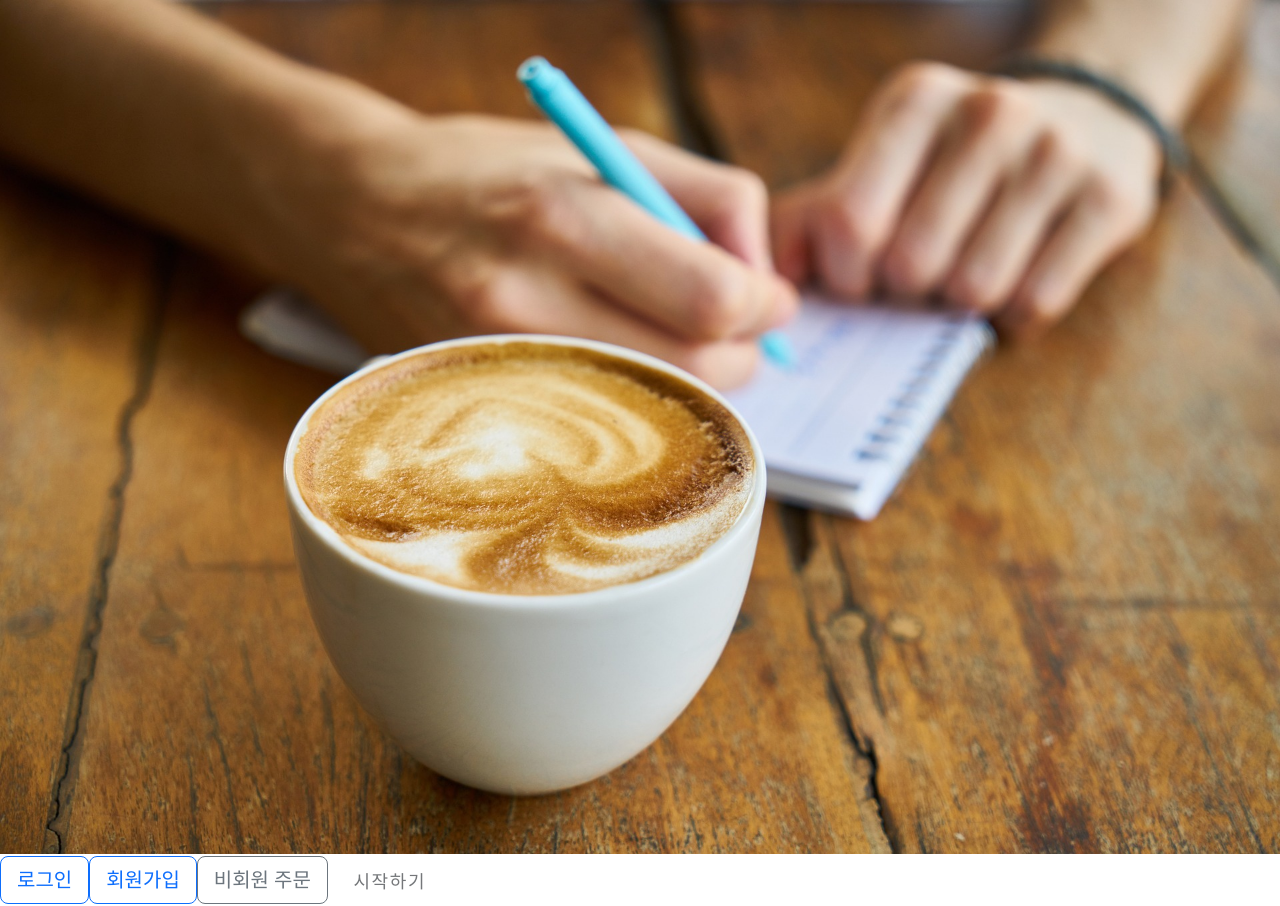
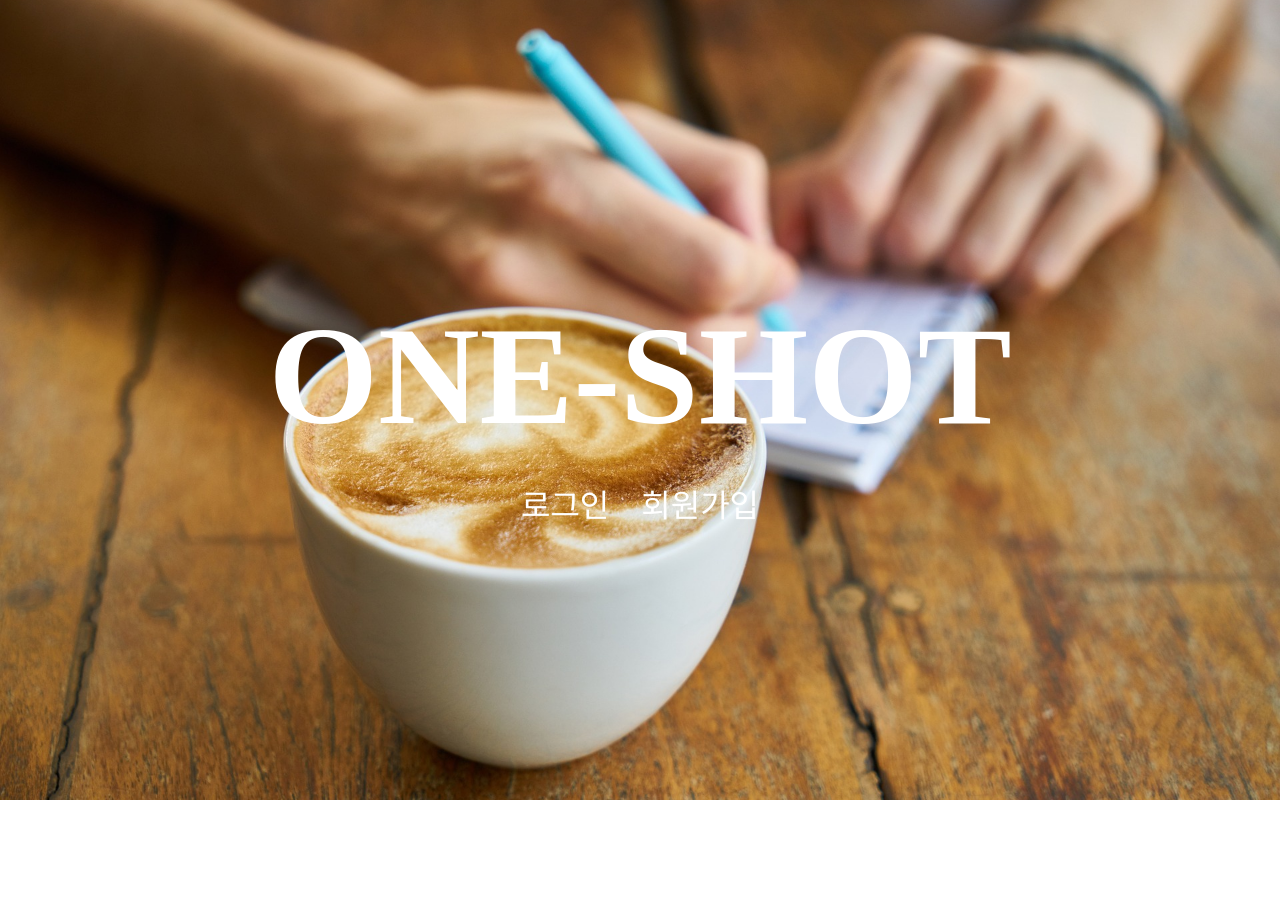
Before and after one commit to nijesmik/ONE-SHOT, a Vue app in the folder OneShot_Vue/: page / in a window 1280 px wide. After the commit the page ends 800 px from the top, so only its background shows below. Built offline with nearby package versions, Linux system fonts and the light colour scheme; a web font is replaced by a local one.

Commit message:
Fix(FE): 로그인 상태에 따라 보여지는 메뉴가 달라지도록 수정 (#46)

```diff
--- a/OneShot_Vue/src/views/HomeView.vue
+++ b/OneShot_Vue/src/views/HomeView.vue
@@ -1,19 +1,66 @@
 <template>
-	<v-img src="/src/assets/coffee.jpg"></v-img>
-	<router-link :to="{ name: 'login' }" class="btn btn-outline-primary btn-lg"
-		>로그인</router-link
-	>
-	<router-link :to="{ name: 'signup' }" class="btn btn-outline-primary btn-lg"
-		>회원가입</router-link
-	>
-	<router-link
-		:to="{ name: 'order-brand' }"
-		class="btn btn-outline-secondary btn-lg"
-		>비회원 주문</router-link
-	>
-	<v-btn size="x-large" variant="plain" class="w-15">시작하기</v-btn>
+	<div class="background">
+		<div class="title">ONE-SHOT</div>
+		<div class="menu">
+			<template v-if="!login">
+				<router-link :to="{ name: 'login' }">로그인</router-link>
+				<router-link :to="{ name: 'signup' }">회원가입</router-link>
+			</template>
+			<template v-else>
+				<router-link :to="{ name: 'order-brand' }">주문 하기</router-link>
+			</template>
+		</div>
+	</div>
 </template>
 <!-- --------------------------------------------------------------- -->
-<script setup></script>
+<script setup>
+import { ref } from 'vue';
+const islogin = () => {
+	if (localStorage.getItem("token")) {
+		return true;
+	}
+	return false;
+};
+const login = ref(islogin());
+
+</script>
 <!-- --------------------------------------------------------------- -->
-<style scoped></style>
+<style scoped>
+.background {
+	background-image: url("/src/assets/coffee.jpg");
+	background-size: cover;
+	background-position: center;
+	background-repeat: no-repeat;
+	height: 100vh;
+	width: 100vw;
+	position: relative;
+	overflow: hidden;
+	display: flex;
+	justify-content: center;
+	align-items: center;
+	flex-direction: column;
+}
+
+.title {
+	font-size: 11vw;
+	font-weight: 900;
+	color: white;
+}
+
+a {
+	margin: 0 1rem;
+	font-size: 4vw;
+	text-decoration: none;
+	color: white;
+}
+
+a:hover {
+	color: black;
+}
+
+@media screen and (min-width: 770px) {
+	a {
+		font-size: 2.5vw;
+	}
+}
+</style>
```
